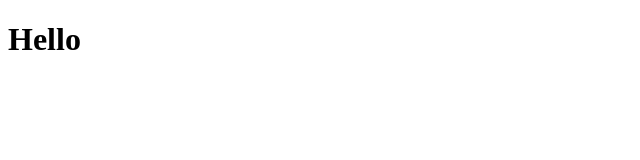
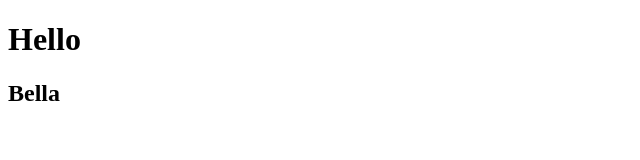
Before and after one commit to Francesco518/W6D4, a plain HTML site: page index.html in a window 1280 px wide. Shown: the full height of the page, 0-640 px from the left. Drawn offline with Linux system fonts and the light colour scheme.

Commit message:
New thing added

```diff
--- a/index.html
+++ b/index.html
@@ -7,5 +7,6 @@
   </head>
   <body>
     <h1>Hello</h1>
+    <h2>Bella</h2>
   </body>
 </html>
```
